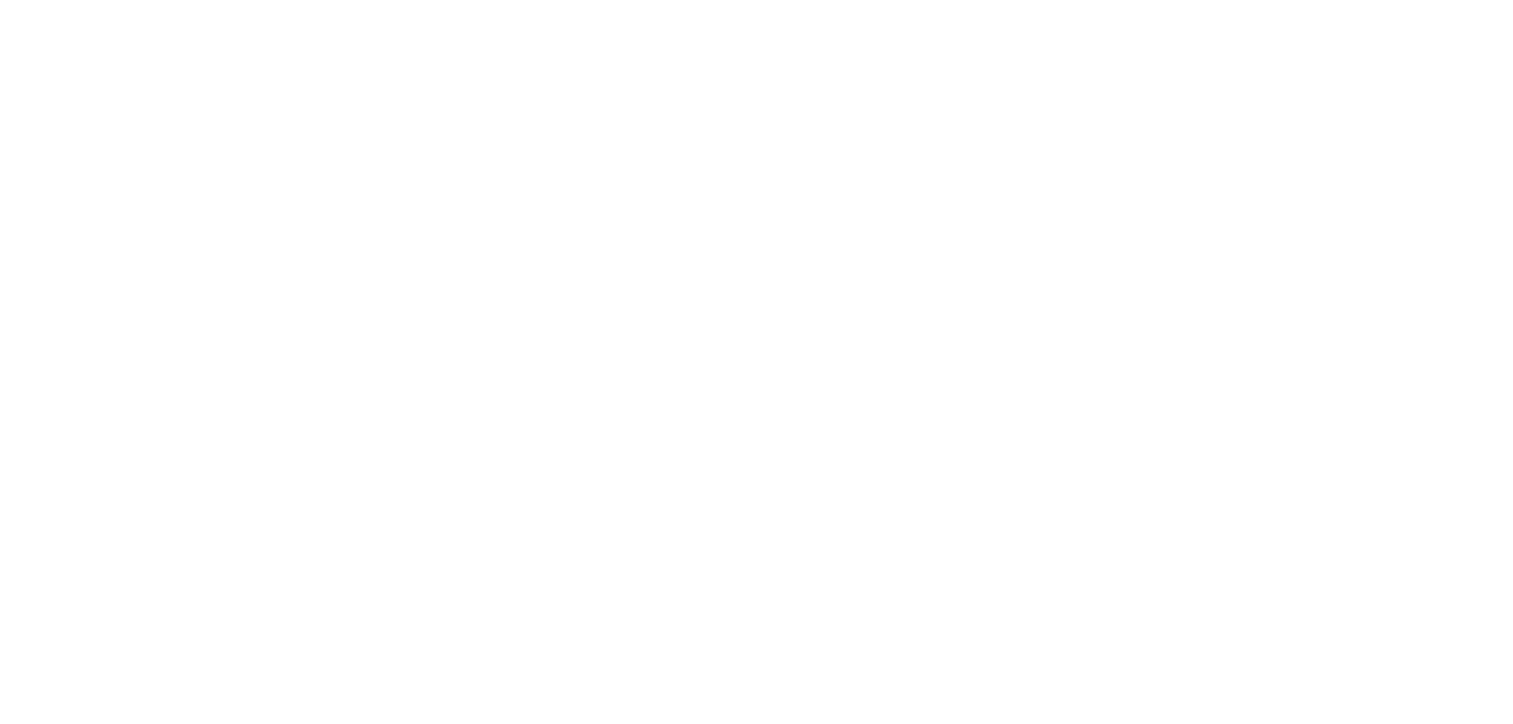
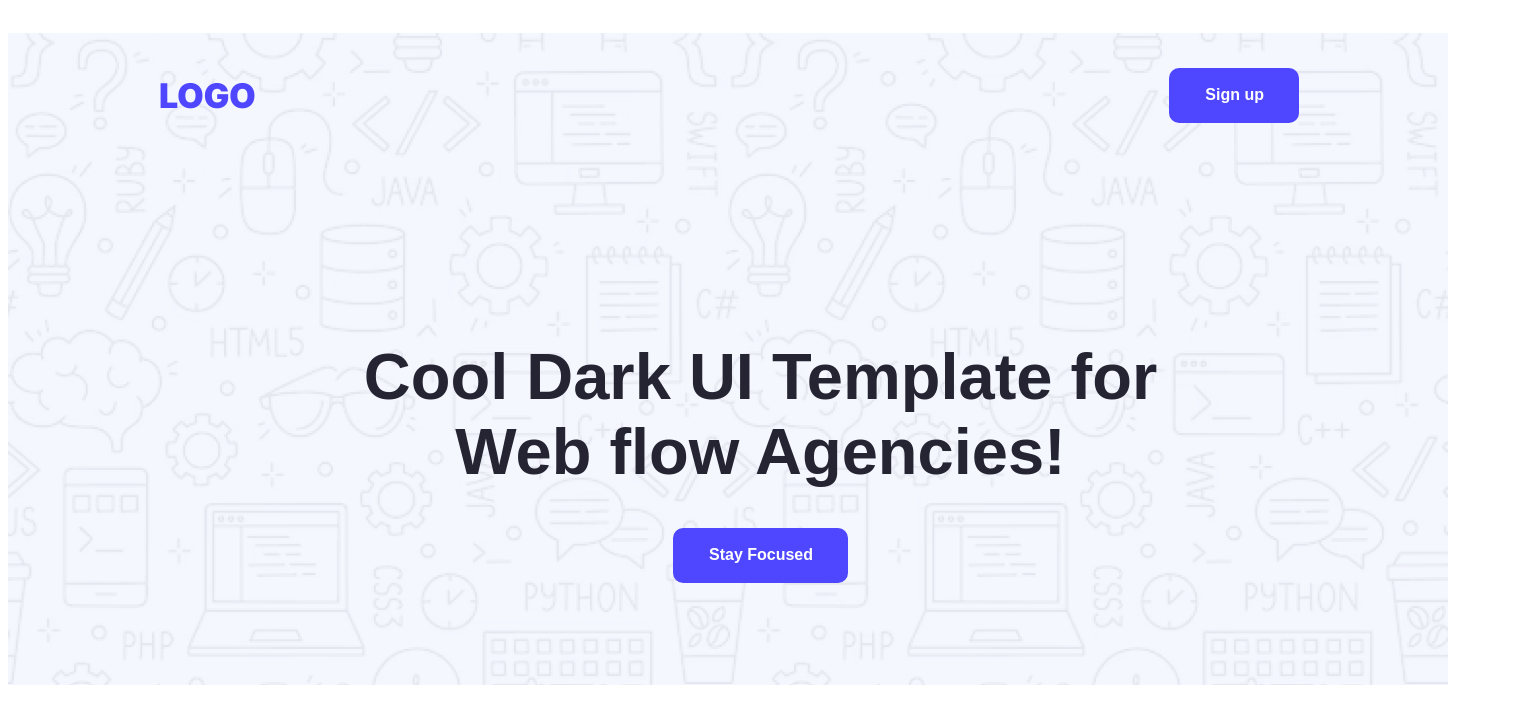
Before and after one commit to Shariful-01/B12A01-landing-launchpad, a plain HTML site: page index.html in a window 1280 px wide. Shown: the whole page, 1513 px wide, since content can reach past the window. Drawn offline with Linux system fonts and the light colour scheme.

Commit message:
added nav and banner with back picture

```diff
--- a/index.html
+++ b/index.html
@@ -4,9 +4,27 @@
     <meta charset="UTF-8">
     <meta name="viewport" content="width=device-width, initial-scale=1.0">
     <title>assignment</title>
+    <!-- font style inter -->
+     <link rel="preconnect" href="https://fonts.googleapis.com">
+<link rel="preconnect" href="https://fonts.gstatic.com" crossorigin>
+<link href="https://fonts.googleapis.com/css2?family=Inter:ital,opsz,wght@0,14..32,100..900;1,14..32,100..900&family=Open+Sans:ital,wght@0,300..800;1,300..800&display=swap" rel="stylesheet">
+
     <link rel="stylesheet" href="./stylee/style.css">
 </head>
 <body>
-
+    <header class="header">
+        <nav>
+            <h3 class="inter-font nav-logo">LOGO</h3>
+           <ul>
+            <li><button class="button-style raleway-font">Sign up</button></li>
+           </ul>
+        </nav>
+        <div class="banner">
+            <p class="banner-paragraph raleway-font">Cool Dark UI Template for Web flow Agencies!</p>
+            <button class="button-style">Stay Focused</button>
+        </div>
+    </header>
+    <main></main>
+    <footer></footer>
 </body>
 </html>
--- a/stylee/style.css
+++ b/stylee/style.css
@@ -0,0 +1,74 @@
+
+/*header background */
+.header{
+    background-image: url(../Assets/Hero-bg.png);
+    background-repeat: no-repeat;
+    width: 1440px;
+    height: 698px;
+    background-position: center;
+}
+/* font style */
+.inter-font {
+  font-family: "Inter", sans-serif;
+  font-optical-sizing: auto;
+  font-weight: 900;
+  font-style: normal;
+}
+
+.raleway-font {
+  font-family: "Raleway", sans-serif;
+  font-optical-sizing: auto;
+  font-weight: 400;
+  font-style: normal;
+}
+
+/* nav style */
+nav{
+    display: flex;
+    align-items: center;
+    width: 1140px;
+    height: 151px;
+    margin: 10px 151px;
+    padding: 10px 0px;
+    justify-content: space-between;
+    gap: auto;
+}
+nav ul li{
+    list-style: none;
+}
+.nav-logo{
+    font-weight: 900;
+    font-size: 34px;
+    color: #4E47FF;
+}
+
+/* button style */
+.button-style{
+    background-color: #4E47FF;
+    font-weight: bold;
+    color: white;
+    padding: 18px 35px 19px 36px;
+    border-radius: 10px;
+    font-size: 16px;
+    border: none;
+}
+/* banner style */
+.banner{
+    margin-top: 158px;
+    margin-bottom: 200px;
+    width: 905px;
+    height: 237px;
+    align-items: center;
+    text-align: center;
+    justify-content: center;
+    /* margin: 309px 267.5px 152px; */
+    padding: 0px 300px;
+}
+.banner-paragraph{
+    font-weight: 700;
+    font-size: 65px;
+    color: #252432;
+    width: 905px;
+    height: 152px;
+    margin-bottom: 37px;
+}
```
